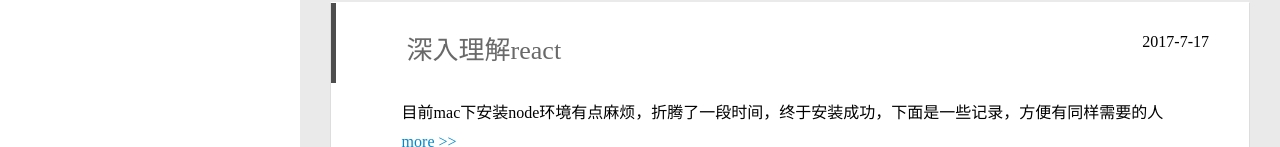
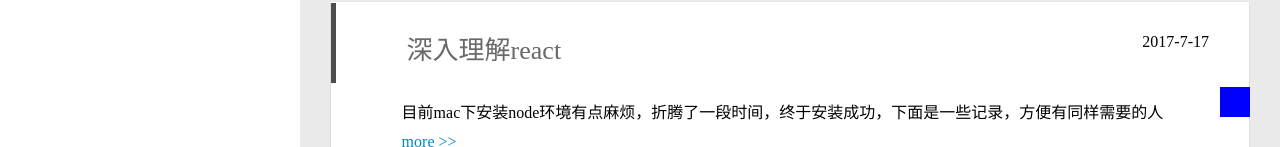
Before and after one commit to eversleepingzzh/react-blog, a React app: page / in a window 1280 px wide. Shown: the part 653-800 px from the top of the page. Built offline with nearby package versions, Linux system fonts and the light colour scheme.

Commit message:
add wirte-blog

```diff
--- a/src/css/blogIntro.css
+++ b/src/css/blogIntro.css
@@ -42,3 +42,11 @@
     min-height: 72px;
     border-top: 1px solid #ddd;
 }
+.write-icon {
+    position: fixed;
+    right: 30px;
+    bottom: 30px;
+    background: blue;
+    height: 30px;
+    width:30px;
+}
--- a/src/js/App.js
+++ b/src/js/App.js
@@ -3,6 +3,7 @@ import React from 'react';
 import SideBar from './component/sidebar.js';
 import BlogIntro from './component/blogIntro.js';
 import BlogDetail from './component/blogDetail.js';
+import BlogWrite from './component/blogWrite.js';
 
 import style from '../css/App.css';
 
@@ -37,7 +38,7 @@ export default class App extends React.Component {
             case 'BlogDetail':
                 Child = BlogDetail;
                 break;
-            case 'BlogWrie':
+            case 'BlogWrite':
                 Child = BlogWrite;
                 break;
             default:
--- a/src/js/component/blogIntro.js
+++ b/src/js/component/blogIntro.js
@@ -31,7 +31,7 @@ export default class BlogIntro extends React.Component {
                                 </div>
                                 <div className="article-entry">
                                     <p>目前mac下安装node环境有点麻烦，折腾了一段时间，终于安装成功，下面是一些记录，方便有同样需要的人<br/>
-                                    <a className="article-more-a" href="">more &gt;&gt;</a>
+                                    <a className="article-more-a" href="#BlogDetail">more &gt;&gt;</a>
                                     </p>
                                 </div>
                                 <div className='article-intro'>
@@ -41,6 +41,9 @@ export default class BlogIntro extends React.Component {
                         )
                     })
                 }
+                <div className="write-icon">
+
+                </div>
             </div>
         )
     }
--- /dev/null
+++ b/src/js/component/blogWrite.js
@@ -0,0 +1,18 @@
+import React from 'react';
+import '../../css/blogWrite.css';
+
+export default class BlogWrite extends React.Component {
+    constructor() {
+        super();
+    }
+
+    componentDidMount() {
+        console.log(222)
+    }
+
+    render() {
+        <div>
+            3333333
+        </div>
+    }
+}
```
Also changed, not shown: src/css/blogWrite.css (added).
